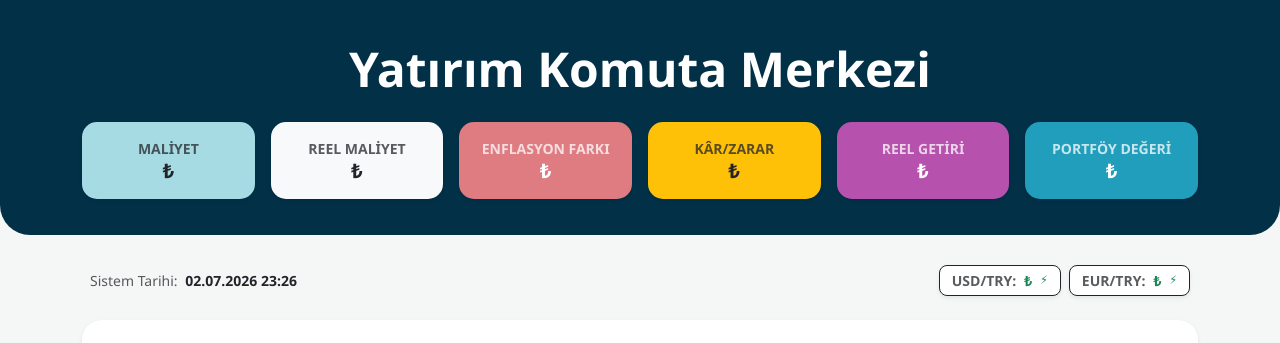
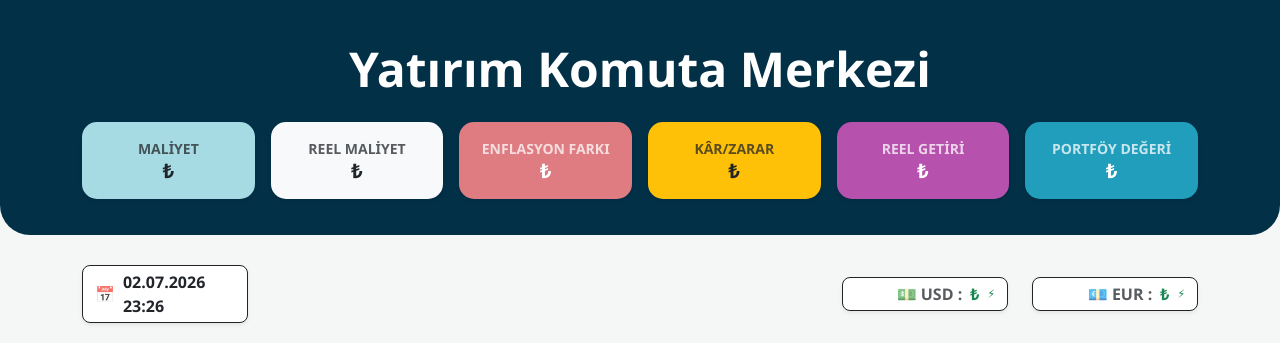
Before and after one commit to 42htuna/fintech, a Django app: template investments/templates/dashboard.html in a window 1280 px wide. Shown: the top 343 px of the page. Run offline with Django 5.2, Linux system fonts and the light colour scheme; the template is opened without the code that fills it, so the values that code supplies are empty.

Commit message:
refactor: düzenleme

```diff
--- a/investments/templates/dashboard.html
+++ b/investments/templates/dashboard.html
@@ -19,88 +19,78 @@
 </head>
 <body>
 {% load humanize %}
-
 <div class="header-section text-center" style="background: #023047;">
     <div class="container">
         <h1 class="display-5 fw-bold mb-4">Yatırım Komuta Merkezi</h1>
     </div>
-
     <div class="container mb-3">
         <div class="row g-3 row-cols-1 row-cols-md-3 row-cols-lg-6 justify-content-center">
-
             <div class="col">
                 <div class="card stat-card p-3 border-0 shadow-sm text-dark h-100" style="background: #A6DBE3;">
                     <small class="text-muted fw-bold">MALİYET</small>
                     <h5 class="fw-bold mb-0">{{ total_maliyet|floatformat:2|intcomma }} ₺</h5>
                 </div>
             </div>
-
             <div class="col">
                 <div class="card stat-card p-3 border-0 shadow-sm bg-light h-100">
                     <small class="text-muted fw-bold">REEL MALİYET</small>
                     <h5 class="fw-bold mb-0">{{ total_reel_maliyet|floatformat:2|intcomma }} ₺</h5>
                 </div>
             </div>
-
             <div class="col">
                 <div class="card stat-card p-3 border-0 shadow-sm text-white h-100" style="background: #DE7C82;">
                     <small class="fw-bold opacity-75">ENFLASYON FARKI</small>
                     <h5 class="fw-bold mb-0">{{ total_kalkan|floatformat:2|intcomma }} ₺</h5>
                 </div>
             </div>
-
             <div class="col">
                 <div class="card stat-card p-3 border-0 shadow-sm bg-warning text-dark h-100">
                     <small class="fw-bold opacity-75">KÂR/ZARAR</small>
                     <h5 class="fw-bold mb-0">{{ total_kar_zarar|floatformat:2|intcomma }} ₺</h5>
                 </div>
             </div>
-
             <div class="col">
                 <div class="card stat-card p-3 border-0 shadow-sm text-white h-100" style="background: #B651AD;">
                     <small class="fw-bold opacity-75">REEL GETİRİ</small>
                     <h5 class="fw-bold mb-0">{{ total_reel_getiri|floatformat:2|intcomma }} ₺</h5>
                 </div>
             </div>
-
             <div class="col">
                 <div class="card stat-card p-3 border-0 shadow-sm text-white h-100" style="background: #219ebc;">
                     <small class="fw-bold opacity-75">PORTFÖY DEĞERİ</small>
                     <h5 class="fw-bold mb-0">{{ total_portfoy_degeri|floatformat:2|intcomma }} ₺</h5>
                 </div>
             </div>
-
         </div>
     </div>
 </div>
-
 <div class="container mb-5">
-
-    <div class="d-flex justify-content-between align-items-center mb-4 px-2">
-        <div class="text-muted small">
-            <span>Sistem Tarihi:</span>
-            <strong class="text-dark ms-1">{% now "d.m.Y H:i" %}</strong>
+    <div class="row align-items-center mb-5">
+        <div class="col-12 col-md-2 mb-3 mb-md-0 fs-5 fw-semibold">
+            <div class="bg-white text-dark border border-dark shadow-sm d-flex align-items-center justify-content-center justify-content-md-start gap-2"
+                 style="padding: 4px 12px; border-radius: 8px; font-size: 1rem;">
+                <span class="text-muted fw-bold">📅</span>
+                <span class="text-dark fw-bold">{% now "d.m.Y H:i" %}</span>
+            </div>
         </div>
-
-        <div class="d-flex align-items-center gap-2">
-
-            <div class="bg-white text-dark border border-dark shadow-sm d-flex align-items-center gap-2"
-                 style="padding: 4px 12px; border-radius: 8px; font-size: 0.875rem;">
-                <span class="text-muted fw-semibold">USD/TRY:</span>
+        <div class="d-none d-md-block col-md-6"></div>
+        <div class="col-12 col-md-2 mb-3 mb-md-0 fs-5 fw-semibold">
+            <div class="bg-white text-dark border border-dark shadow-sm d-flex align-items-center justify-content-center justify-content-md-end gap-2"
+                 style="padding: 4px 12px; border-radius: 8px; font-size: 1rem;">
+                <span class="text-muted fw-bold">💵 USD :</span>
                 <span class="text-success fw-bold">₺{{ usd_kur|floatformat:4 }}</span>
                 <span class="text-success text-blink" style="font-size: 0.75rem;">⚡</span>
             </div>
-
-            <div class="bg-white text-dark border border-dark shadow-sm d-flex align-items-center gap-2"
-                 style="padding: 4px 12px; border-radius: 8px; font-size: 0.875rem;">
-                <span class="text-muted fw-semibold">EUR/TRY:</span>
+        </div>
+        <div class="col-12 col-md-2 fs-5 fw-semibold">
+            <div class="bg-white text-dark border border-dark shadow-sm d-flex align-items-center justify-content-center justify-content-md-end gap-2"
+                 style="padding: 4px 12px; border-radius: 8px; font-size: 1rem;">
+                <span class="text-muted fw-bold">💶 EUR :</span>
                 <span class="text-success fw-bold">₺{{ eur_kur|floatformat:4 }}</span>
                 <span class="text-success text-blink" style="font-size: 0.75rem;">⚡</span>
             </div>
-
         </div>
     </div>
-
     <div class="table-container mb-4 shadow-sm">
         <div class="d-flex justify-content-between align-items-center mb-4">
             <h3 class="m-0 text-primary">🌍 Hisse Senedi Portföyü</h3>
@@ -153,7 +143,6 @@
             </table>
         </div>
     </div>
-
     <div class="table-container shadow-sm border-start border-warning border-5 mb-4">
         <h3 class="mb-4 text-warning">🟠 Kripto Varlık Takibi</h3>
         <div class="table-responsive">
@@ -203,7 +192,6 @@
             </table>
         </div>
     </div>
-
     <div class="row mb-4">
         <div class="col-md-12 mb-4">
             <div class="card p-4 bg-white shadow-sm h-100">
@@ -211,7 +199,6 @@
                 <canvas id="portfolioChart" style="max-height: 300px;"></canvas>
             </div>
         </div>
-
         <div class="col-md-12">
             <div class="card p-4 bg-white shadow-sm">
                 <h4 class="mb-3 text-secondary fw-semibold">Satış Trend Çizgisi Grafiği</h4>
@@ -221,7 +208,6 @@
             </div>
         </div>
     </div>
-
     <div class="table-container shadow-sm mb-5">
         <h3 class="mb-4 text-secondary fw-semibold">Gerçekleşen FIFO Satış Detayları (Excel / CSV Akışı)</h3>
         <div class="table-responsive mb-4">
@@ -263,16 +249,13 @@
                 </tbody>
             </table>
         </div>
-
         <div class="d-grid d-md-flex justify-content-md-center">
             <a href="{% url 'export_sales' %}" class="btn btn-outline-dark px-5 btn-sm shadow-sm">
                 <i class="bi bi-bank"></i> Vergi Beyannamesi İçin Excel (CSV) İndir
             </a>
         </div>
     </div>
-
 </div>
-
 <script src="https://cdn.jsdelivr.net/npm/bootstrap@5.3.0/dist/js/bootstrap.bundle.min.js"></script>
 <script src="https://cdn.jsdelivr.net/npm/chart.js"></script>
 <script>
@@ -288,9 +271,7 @@
         },
         options: { responsive: true, maintainAspectRatio: false }
     });
-
     const lineCtx = document.getElementById('performanceLineChart').getContext('2d');
-
     new Chart(lineCtx, {
         type: 'line',
         data: {
```
Also changed, not shown: 2 other files.
